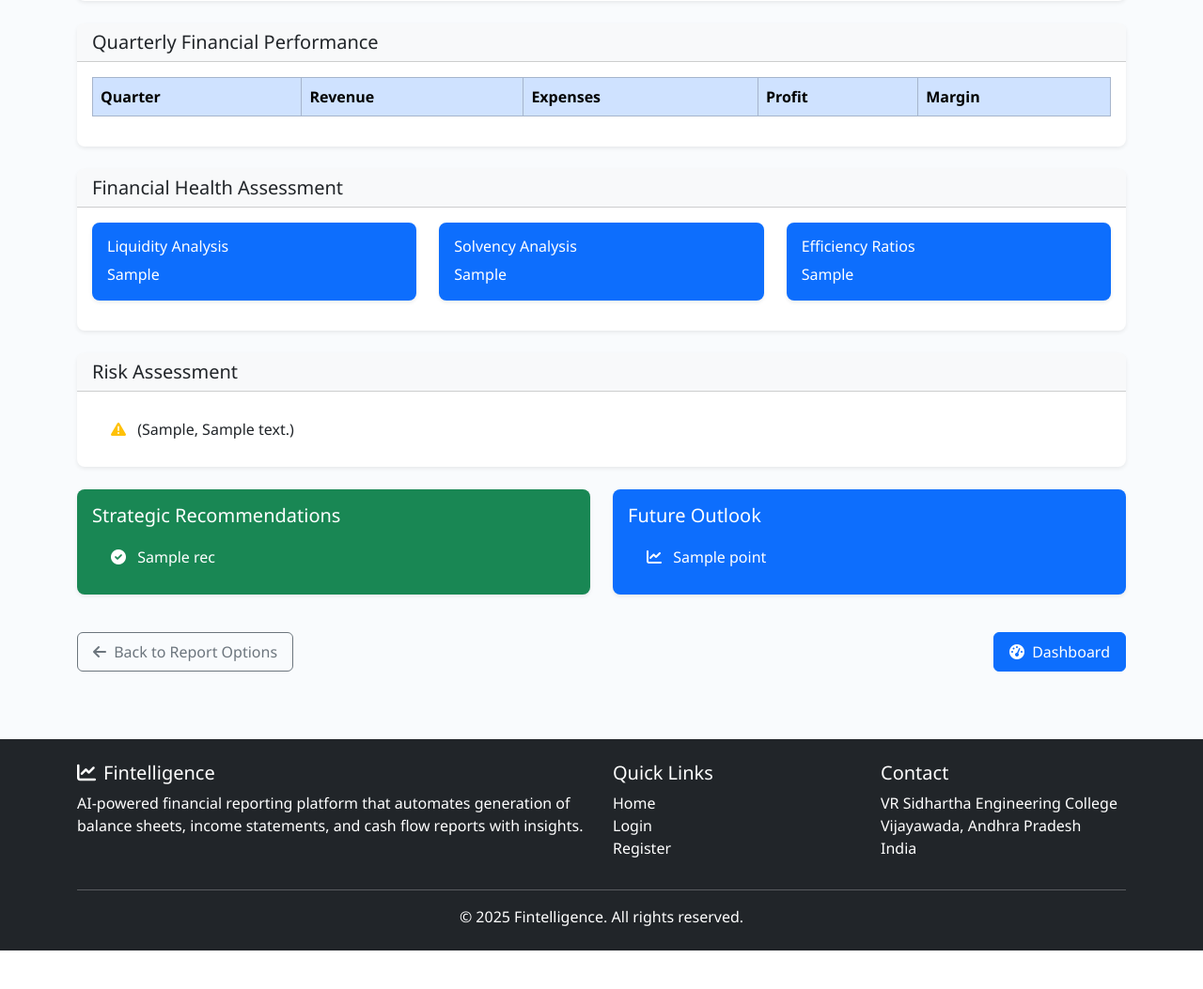
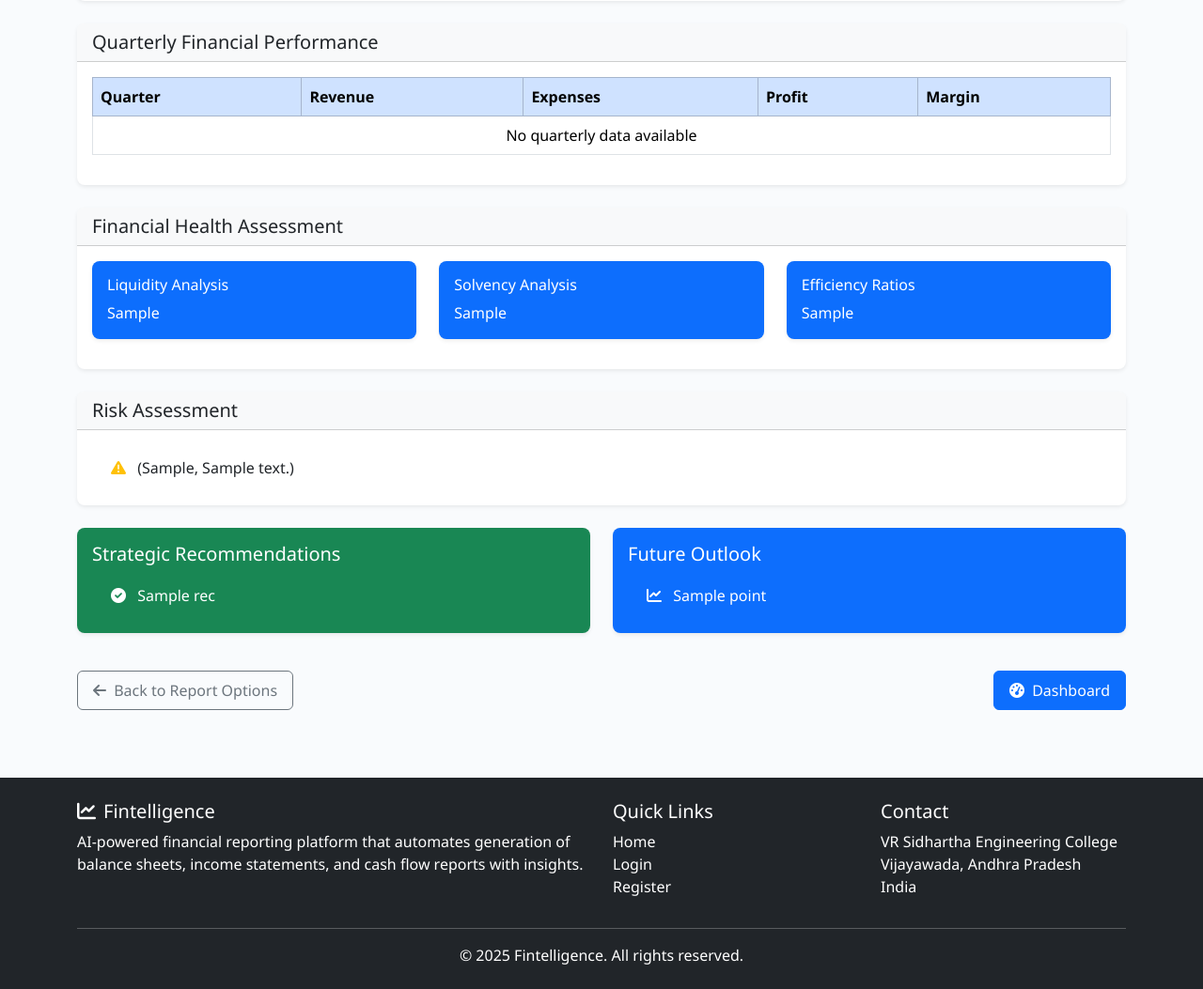
Before and after one commit to Pranathi-kandala/Fintelligence-dashboard-Jatayu-virtusa-, a Flask app: template templates/financial_analysis.html in a window 1280 px wide. Shown: the part 1285-2338 px from the top of the page at 94% size. Before the commit the page ends 2297 px from the top, so only its background shows below. Run offline with Flask 3, Linux system fonts and the light colour scheme; tables that the repository leaves empty hold one stand-in row (values such as "Sample post"); the template is opened without the code that fills it: values that come from a table or form of the project are taken from there, most other values are stand-ins (such as "Sample title", 1, 10 or a date in 2020); lists and menus that the app fills with data are empty; some libraries are stand-ins or nearby versions.

Commit message:
Improve financial report loading and prevent errors when data is unavailable
Enhance financial report rendering in `financial_analysis.html` by adding data validation and robust error handling to prevent potential `TypeError` exceptions.

Replit-Commit-Author: Agent
Replit-Commit-Session-Id: fa5a6b68-5ce9-4aeb-923c-e7ee2f5f24d8
Replit-Commit-Screenshot-Url: https://storage.googleapis.com/screenshot-production-us-central1/e1dc70ba-2079-4c30-b6e9-31a241c41529/216983a7-7bb2-4d3e-9073-6669a9647d58.jpg

```diff
--- a/templates/financial_analysis.html
+++ b/templates/financial_analysis.html
@@ -401,10 +401,21 @@
                 // Extract from quarterly_performance format - actual data from API
                 const quarterlyPerf = {{ data.quarterly_performance|tojson }};
                 const quarters = Object.keys(quarterlyPerf);
-                const revenues = quarters.map(q => quarterlyPerf[q].revenue);
-                const expenses = quarters.map(q => quarterlyPerf[q].expenses);
-                const profits = quarters.map(q => quarterlyPerf[q].profit);
-                const margins = quarters.map(q => quarterlyPerf[q].margin);
+
+                // Safely extract data with error handling
+                const revenues = [];
+                const expenses = [];
+                const profits = [];
+                const margins = [];
+
+                // Safely process each quarter's data
+                quarters.forEach(q => {
+                    const quarterData = quarterlyPerf[q];
+                    revenues.push(quarterData && quarterData.revenue ? quarterData.revenue : 0);
+                    expenses.push(quarterData && quarterData.expenses ? quarterData.expenses : 0);
+                    profits.push(quarterData && quarterData.profit ? quarterData.profit : 0);
+                    margins.push(quarterData && quarterData.margin ? quarterData.margin : 0);
+                });
 
                 // Get expense breakdown from actual data
                 {% if data.expense_breakdown is defined and data.expense_breakdown %}
@@ -422,7 +433,7 @@
                     const financialRatios = {
                         'Profit Margin (%)': margins,
                         'Revenue Growth (%)': quarters.map((_, i) =>
-                            i > 0 ? ((revenues[i] - revenues[i-1]) / revenues[i-1] * 100).toFixed(2) : 0)
+                            i > 0 && revenues[i-1] !== 0 ? ((revenues[i] - revenues[i-1]) / revenues[i-1] * 100).toFixed(2) : 0)
                     };
                 {% endif %}
 
@@ -513,21 +524,65 @@
         // Populate quarterly performance table
         const perfTable = document.getElementById('quarterlyPerformanceTable');
         if (perfTable) {
+            try {
+                // Clear the table first in case there was previous content
+                perfTable.innerHTML = '';
+
+                // Check if we have labels to work with
+                if (!quarterlyData.labels || quarterlyData.labels.length === 0) {
+                    perfTable.innerHTML = '<tr><td colspan="5" class="text-center">No quarterly data available</td></tr>';
+                    return;
+                }
+
                 quarterlyData.labels.forEach((quarter, i) => {
-                const totalExpenses = Object.values(quarterlyData.expenses).reduce((sum, expCategory) => sum + expCategory[i], 0);
-                const profit = quarterlyData.revenues[i] - totalExpenses;
-                const margin = quarterlyData.profitMargins[i];
+                    // Calculate expenses safely
+                    let totalExpenses = 0;
+                    if (quarterlyData.expenses) {
+                        if (Array.isArray(quarterlyData.expenses)) {
+                            totalExpenses = quarterlyData.expenses[i] || 0;
+                        } else {
+                            // Handle object structure with different expense categories
+                            totalExpenses = Object.values(quarterlyData.expenses).reduce((sum, expCategory) => {
+                                // Check if expCategory is array or single value
+                                if (Array.isArray(expCategory)) {
+                                    return sum + (expCategory[i] || 0);
+                                } else {
+                                    return sum + (expCategory || 0);
+                                }
+                            }, 0);
+                        }
+                    }
+
+                    // Get revenue safely
+                    const revenue = quarterlyData.revenues && quarterlyData.revenues.length > i ?
+                        quarterlyData.revenues[i] : 0;
+
+                    // Calculate profit
+                    const profit = revenue - totalExpenses;
+
+                    // Get margin safely
+                    let margin = 0;
+                    if (quarterlyData.profitMargins && quarterlyData.profitMargins.length > i) {
+                        margin = quarterlyData.profitMargins[i];
+                    } else if (revenue > 0) {
+                        // Calculate margin if not provided
+                        margin = (profit / revenue * 100);
+                    }
 
                     const row = document.createElement('tr');
                     row.innerHTML = `
                         <td>${quarter}</td>
-                    <td>$${quarterlyData.revenues[i].toLocaleString()}</td>
+                        <td>$${revenue.toLocaleString()}</td>
                         <td>$${totalExpenses.toLocaleString()}</td>
                         <td>$${profit.toLocaleString()}</td>
-                    <td>${margin.toFixed(2)}%</td>
+                        <td>${typeof margin === 'number' ? margin.toFixed(2) : margin}%</td>
                     `;
                     perfTable.appendChild(row);
                 });
+            } catch (err) {
+                console.error('Error populating performance table:', err);
+                perfTable.innerHTML = '<tr><td colspan="5" class="text-center text-danger">Error processing quarterly data</td></tr>';
+            }
         }
 
         // Revenue Trend Chart
```
Lines whose indentation alone changed are shown as unchanged.
